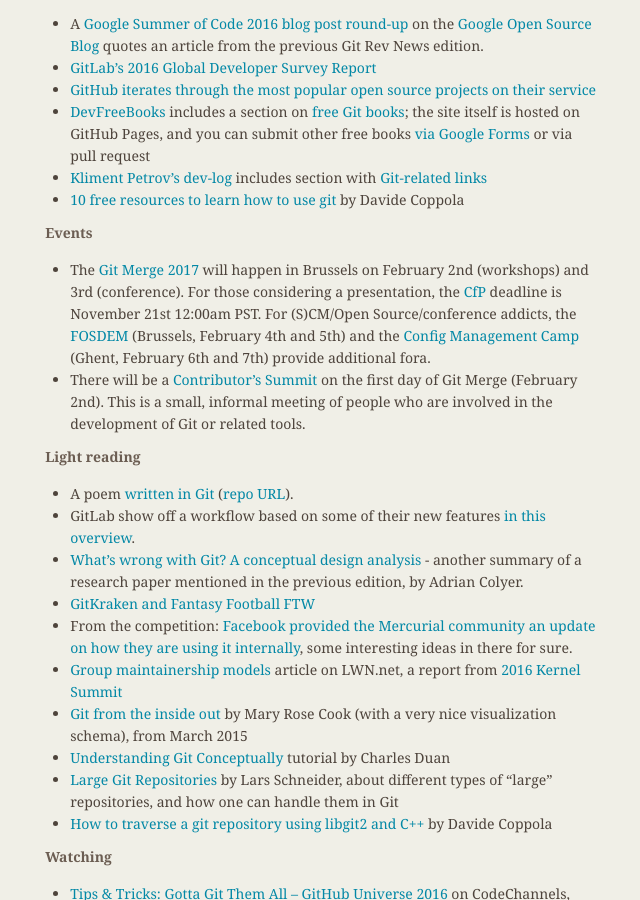
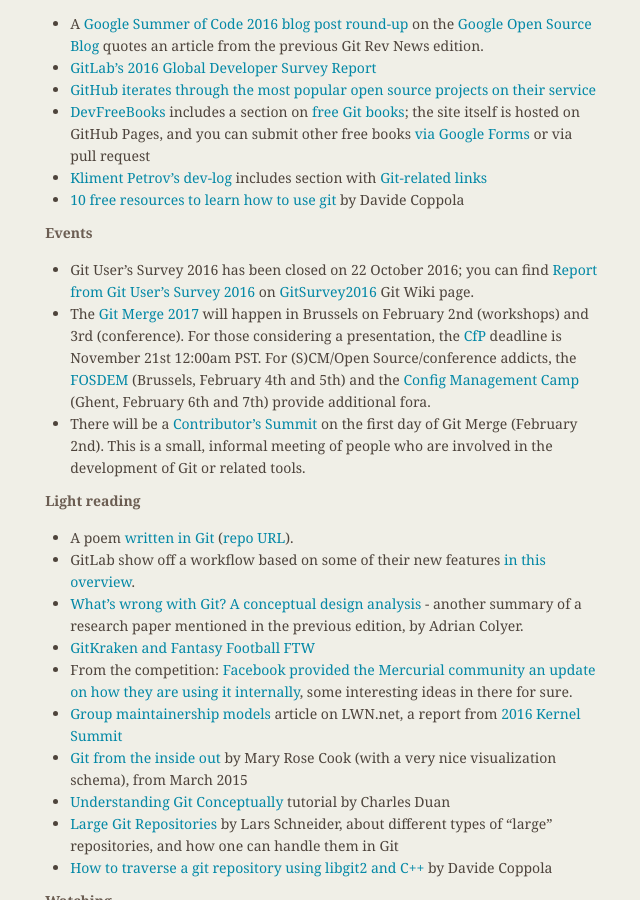
Before and after one commit to git/git.github.io, a Jekyll site: the page built from rev_news/drafts/edition-21.md, in a window 1280 px wide and 900 px high, scrolled down 5413 px. Shown: the whole window, without its empty margins (484-1124 px from the left). Built offline with Jekyll 4.4.1, drawn with Linux system fonts in a browser that asks for light colours.

Commit message:
rn-21: Git User's Survey 2016 has been closed on 22.10.2016

```diff
--- a/rev_news/drafts/edition-21.md
+++ b/rev_news/drafts/edition-21.md
@@ -322,6 +322,7 @@
 
 __Events__
 
+* Git User's Survey 2016 has been closed on 22 October 2016; you can find [Report from Git User's Survey 2016](https://survs.com/report/nz2odu1spl) on [GitSurvey2016](https://git.wiki.kernel.org/index.php/GitSurvey2016) Git Wiki page.
 * The [Git Merge 2017](http://git-merge.com/) will happen in Brussels on February 2nd (workshops) and 3rd (conference). For those considering a presentation, the [CfP](https://cfp.githubapp.com/events/git-merge-2017) deadline is November 21st 12:00am PST. For (S)CM/Open Source/conference addicts, the [FOSDEM](https://fosdem.org/2017/) (Brussels, February 4th and 5th) and the [Config Management Camp](http://cfgmgmtcamp.eu/gent-2017/) (Ghent, February 6th and 7th) provide additional fora.
 * There will be a [Contributor's Summit](http://public-inbox.org/git/20161025162829.jcy6fmnmdjual6io@sigill.intra.peff.net/) on the first day of Git Merge (February 2nd). This is a small, informal meeting of people who are involved in the development of Git or related tools.
 
```
